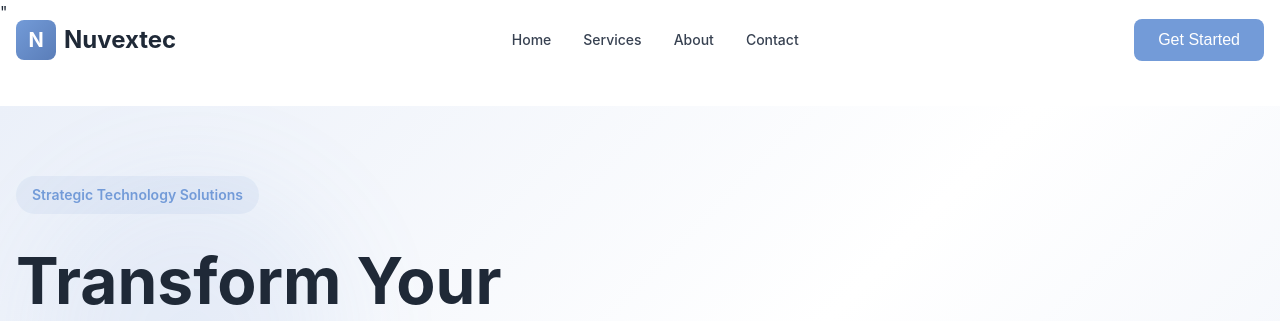
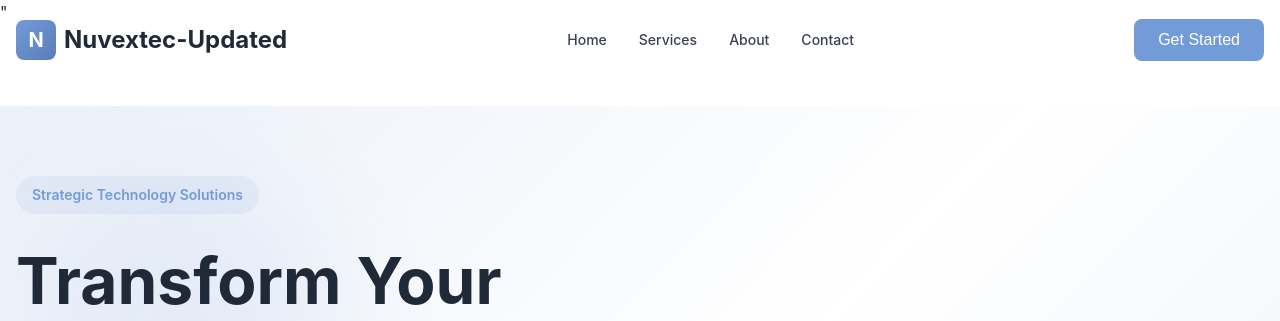
Before and after one commit to Nitheesh-7/Nuvextec-repo, a plain HTML site: page index.html in a window 1280 px wide. Shown: the top 321 px of the page. Drawn offline with Linux system fonts and the light colour scheme.

Commit message:
updated header

```diff
--- a/index.html
+++ b/index.html
@@ -1326,7 +1326,7 @@
             <div class="header-content">
                 <div class="logo" onclick="navigate('home')">
                     <div class="logo-icon">N</div>
-                    <span class="logo-text">Nuvextec</span>
+                    <span class="logo-text">Nuvextec-Updated</span>
                 </div>
 
                 <nav id="desktop-nav">
```
